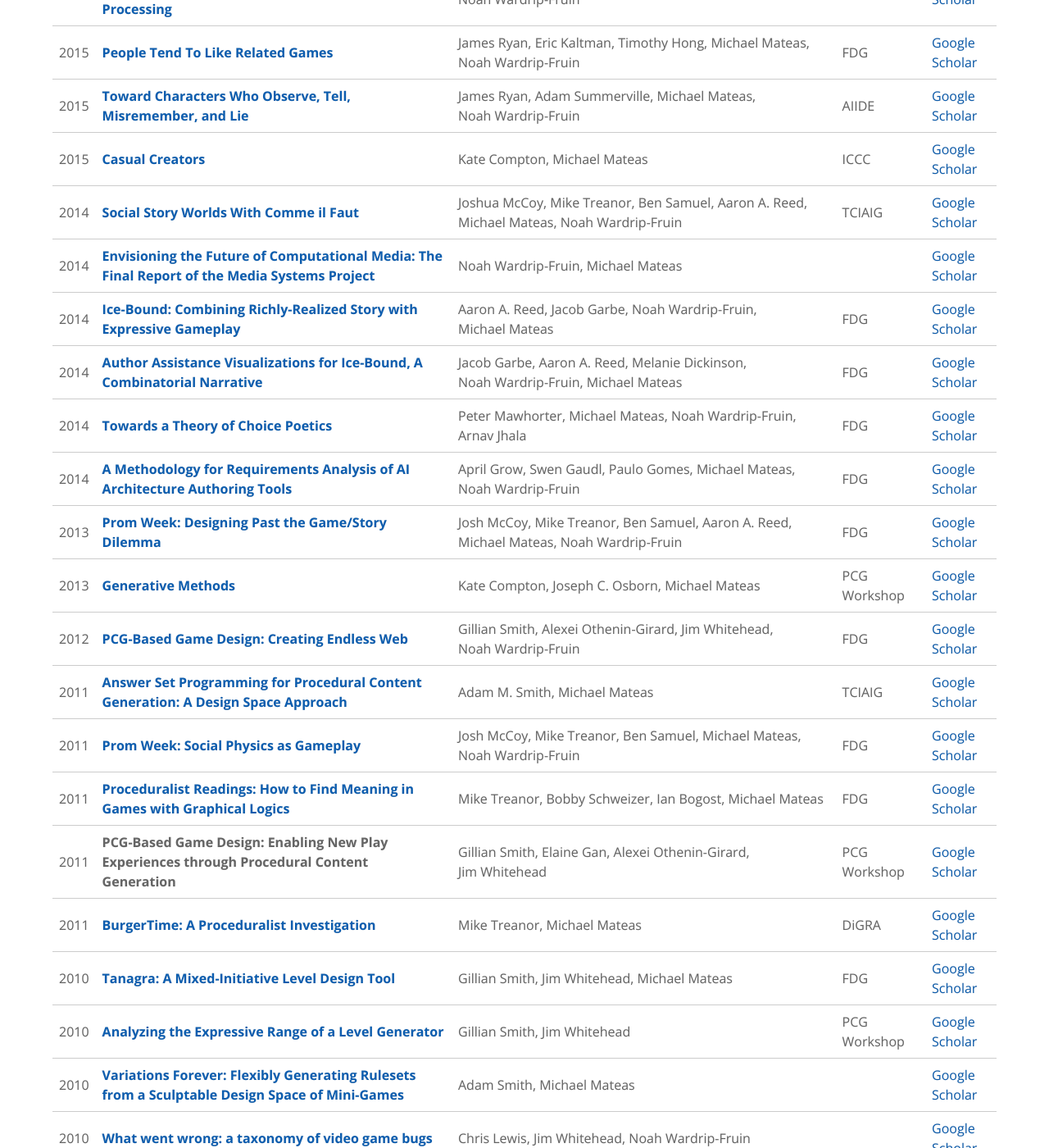
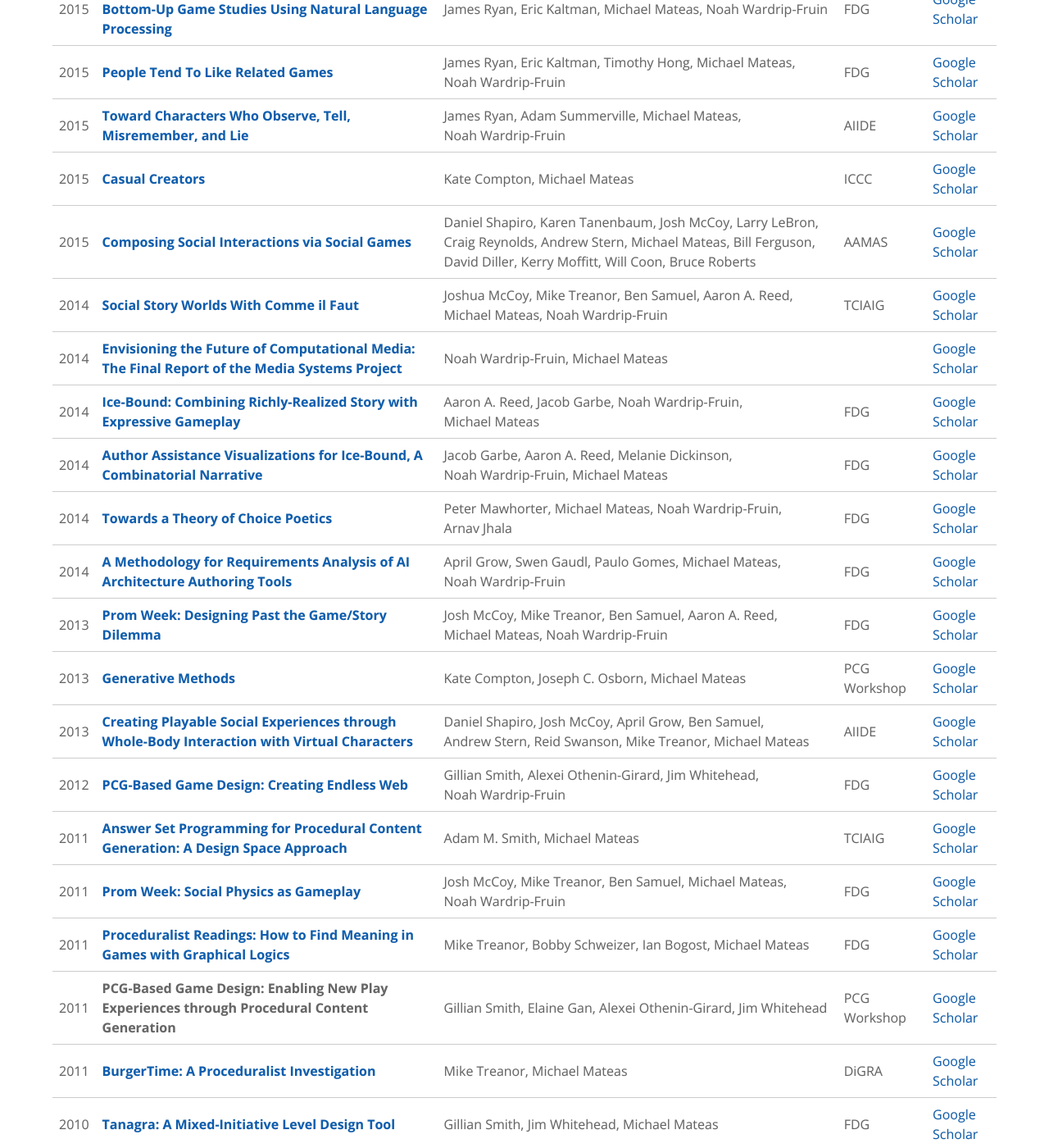
Before and after one commit to ExpressiveIntelligence/expressiveintelligence.github.io, a Jekyll site: the page built from publications/index.html, in a window 1280 px wide and 1400 px high, scrolled down 3163 px. Shown: the whole window at 82% size. Built offline with Jekyll 4.4.1, drawn with Linux system fonts in a browser that asks for light colours.

Commit message:
Add a couple of Dan Shapiro's IMMERSE papers

```diff
--- a/_data/publications.json
+++ b/_data/publications.json
@@ -373,6 +373,15 @@
   "venue_long": "International Conference on Computational Creativity"
 },
 {
+  "title": "Composing Social Interactions via Social Games",
+  "url": "/papers/Shapiro_IMMERSE_AAMAS15.pdf",
+  "authors": ["Daniel Shapiro", "Karen Tanenbaum", "Josh McCoy", "Larry LeBron", "Craig Reynolds", "Andrew Stern", "Michael Mateas", "Bill Ferguson", "David Diller", "Kerry Moffitt", "Will Coon", "Bruce Roberts"],
+  "year": "2015",
+  "venue": "AAMAS",
+  "venue_long": "International Conference on Autonomous Agents and Multiagent Systems",
+  "tags": ["IMMERSE"]
+},
+{
   "title": "Social Story Worlds With Comme il Faut",
   "url": "http://games.cs.uno.edu/publications/papers/mccoy2014cif.pdf",
   "authors": ["Joshua McCoy", "Mike Treanor", "Ben Samuel", "Aaron A. Reed", "Michael Mateas", "Noah Wardrip-Fruin"],
@@ -434,6 +443,15 @@
   "year": "2013",
   "venue": "PCG Workshop",
   "venue_long": "Workshop on Procedural Content Generation"
+},
+{
+  "title": "Creating Playable Social Experiences through Whole-Body Interaction with Virtual Characters",
+  "url": "/papers/Shapiro_IMMERSE_AIIDE13.pdf",
+  "authors": ["Daniel Shapiro", "Josh McCoy", "April Grow", "Ben Samuel", "Andrew Stern", "Reid Swanson", "Mike Treanor", "Michael Mateas"],
+  "year": "2013",
+  "venue": "AIIDE",
+  "venue_long": "Artificial Intelligence and Interactive Digital Entertainment",
+  "tags": ["IMMERSE"]
 },
 {
   "title": "PCG-Based Game Design: Creating Endless Web",
```
Also changed, not shown: 5 other files.
